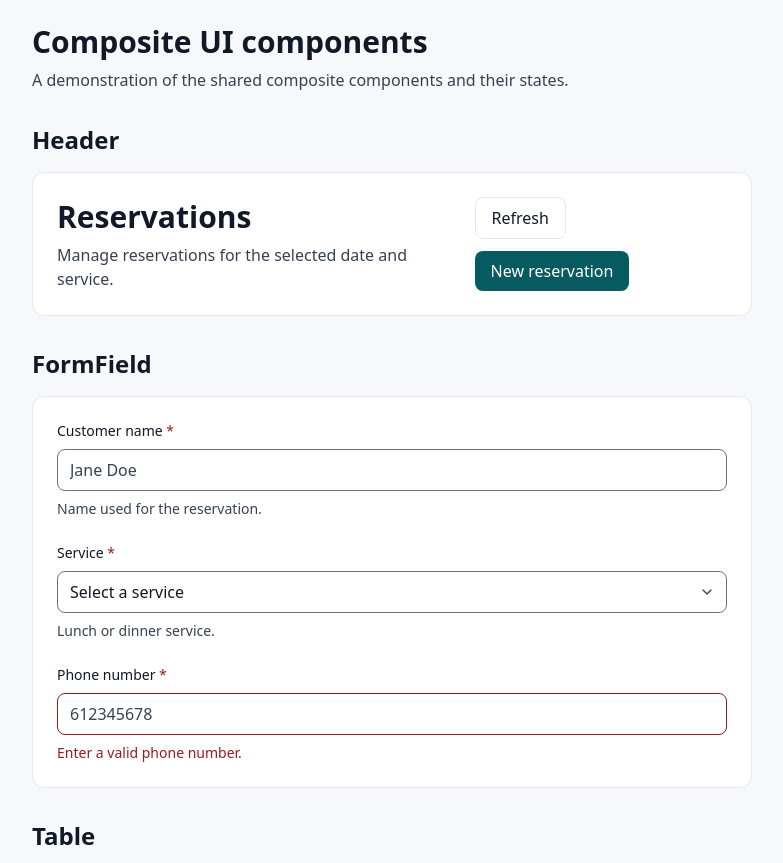
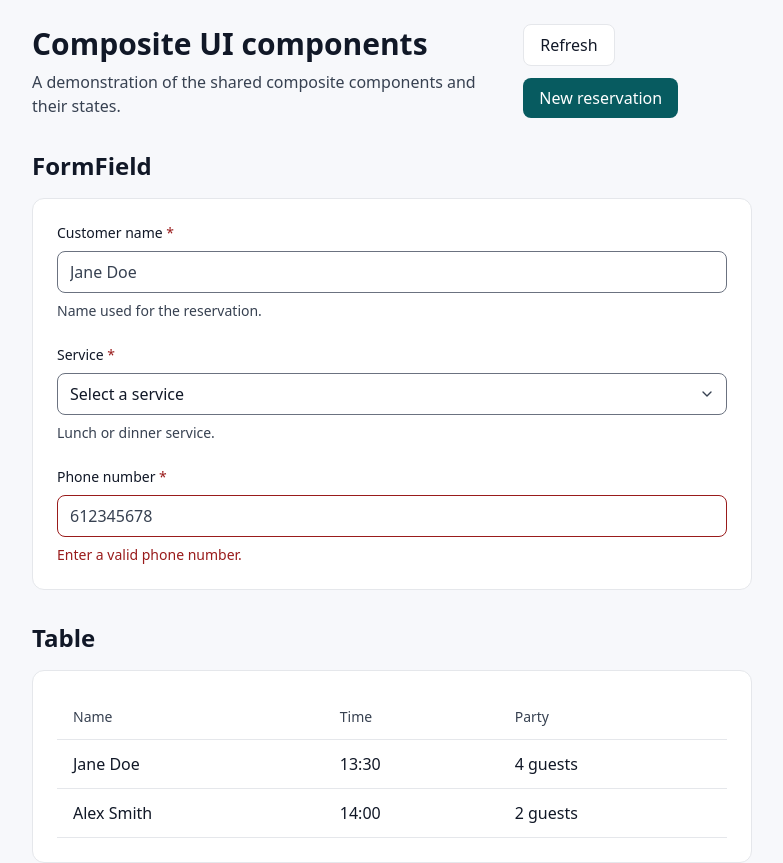
Before and after one commit to femCodersClub-vonage-program/restaurant-receptionist, a Next.js app in the folder frontend/: page /ui-demo/composite in a window 1280 px wide. Shown: the top 863 px of the page, without its empty margins (248-1031 px from the left). Built offline with nearby package versions, Linux system fonts and the light colour scheme.

Commit message:
refactor: remove redundant <h1> block and the separate "Header" section from page

```diff
--- a/frontend/src/app/ui-demo/composite/page.tsx
+++ b/frontend/src/app/ui-demo/composite/page.tsx
@@ -32,19 +32,9 @@ const reservations: DemoReservation[] = [
 export default function CompositeDemoPage() {
   return (
     <main className="mx-auto flex w-full max-w-3xl flex-col gap-8 p-6">
-      <div className="flex flex-col gap-2">
-        <h1 className="text-heading-lg">Composite UI components</h1>
-        <p className="text-foreground-muted">
-          A demonstration of the shared composite components and their states.
-        </p>
-      </div>
-
-      <section className="flex flex-col gap-4">
-        <h2 className="text-heading-md">Header</h2>
-        <div className="rounded-surface border border-border bg-surface p-6">
       <Header
-            title="Reservations"
-            description="Manage reservations for the selected date and service."
+        title="Composite UI components"
+        description="A demonstration of the shared composite components and their states."
         actions={
           <>
             <Button variant="secondary">Refresh</Button>
@@ -52,8 +42,6 @@ export default function CompositeDemoPage() {
           </>
         }
       />
-        </div>
-      </section>
 
       <section className="flex flex-col gap-4">
         <h2 className="text-heading-md">FormField</h2>
```
Lines whose indentation alone changed are shown as unchanged.
